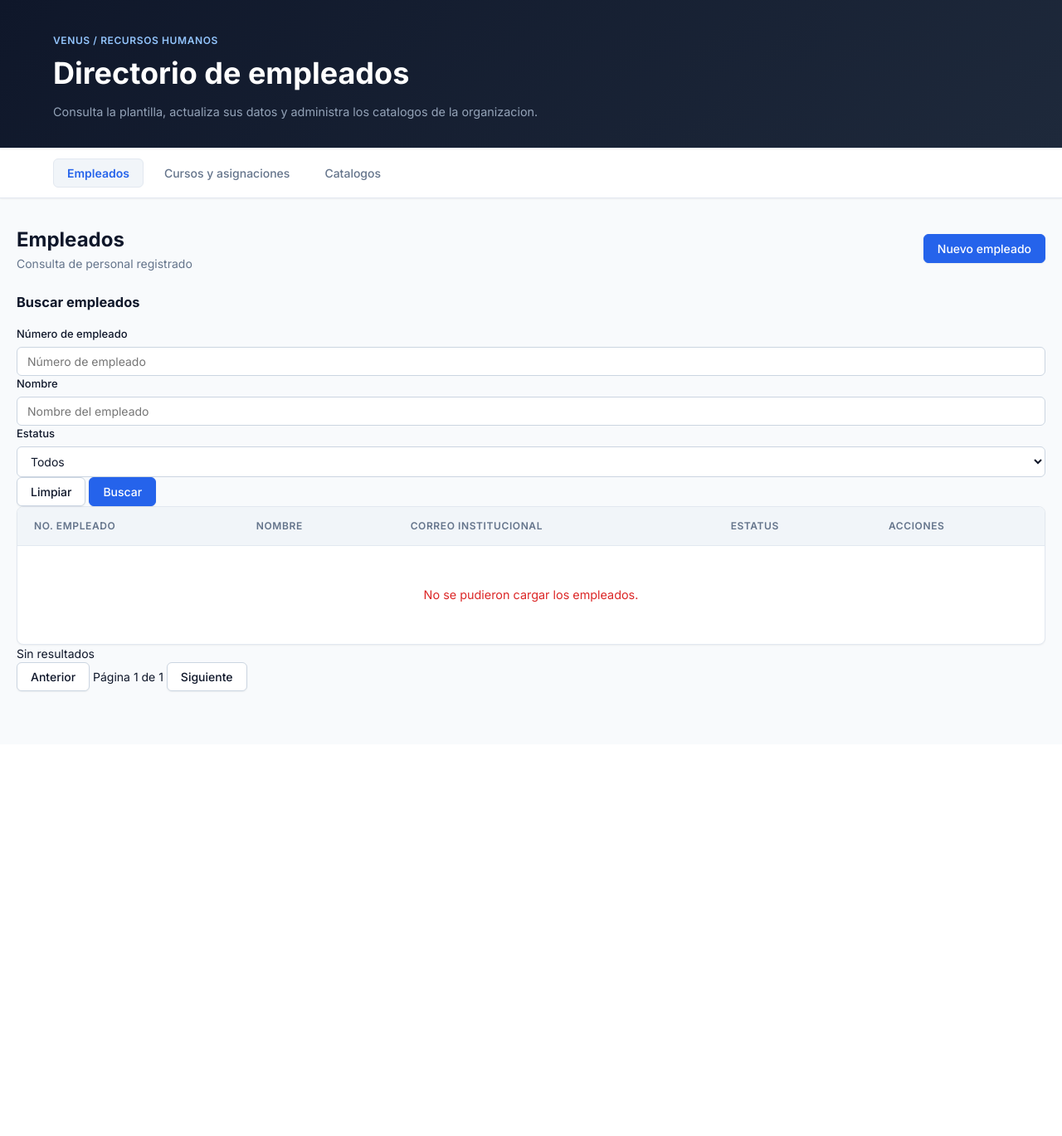
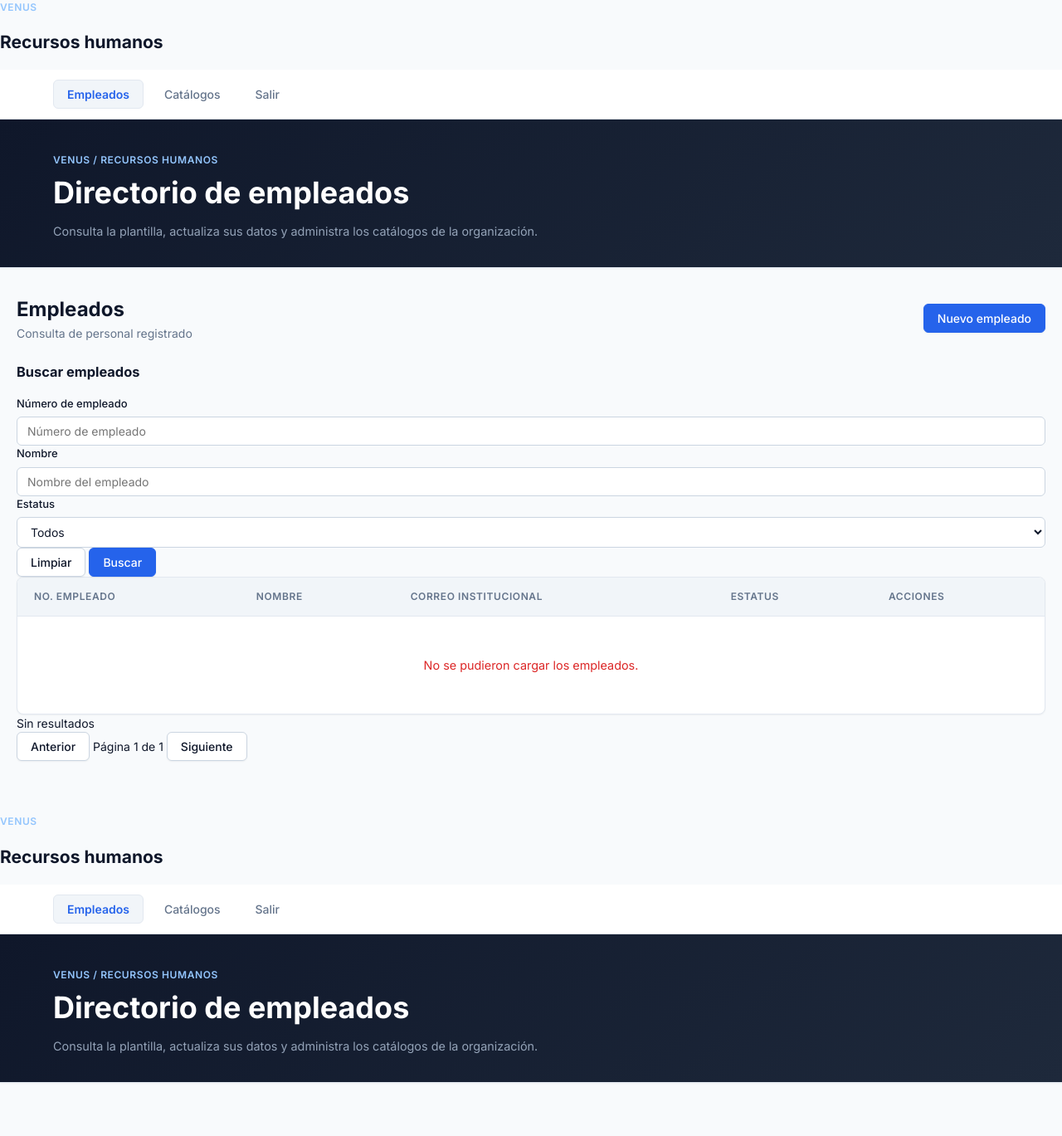
Before and after one commit to TatoXD32/Sarita.NoSQL.Venus, a web app: page / in a window 1280 px wide. Shown: the whole page at 83% size. Before the commit the page ends 834 px from the top, so only its background shows below. Run offline with its HTML, style and script files only (its server is not run), Linux system fonts and the light colour scheme; data that the repository does not hold is empty.

Commit message:
Interfaz: implementar estructura principal y menu lateral

```diff
--- a/src/main/webapp/index.html
+++ b/src/main/webapp/index.html
@@ -1,3 +1,4 @@
+
 <!DOCTYPE html>
 <html lang="es">
 <head>
@@ -6,27 +7,183 @@
     <title>Venus | Recursos humanos</title>
     <link rel="stylesheet" href="styles.css">
 </head>
+
 <body>
-<header>
+
+<div class="app-layout">
+
+    <!-- BARRA LATERAL GENERAL -->
+    <aside class="app-sidebar">
+
+        <div class="sidebar-brand">
+            <p class="eyebrow">VENUS</p>
+            <h2>Recursos humanos</h2>
+        </div>
+
+        <nav class="tabs sidebar-navigation"
+             aria-label="Secciones principales">
+
+            <button
+                class="active"
+                data-view="employees-view"
+                type="button">
+                Empleados
+            </button>
+
+            <button
+                data-view="catalogs-view"
+                type="button">
+                Catálogos
+            </button>
+
+            <button id="exit-app" type="button">
+                Salir
+            </button>
+
+        </nav>
+
+    </aside>
+
+    <!-- CONTENIDO GENERAL -->
+    <div class="app-main">
+
+        <header class="app-header">
             <p class="eyebrow">Venus / Recursos humanos</p>
             <h1>Directorio de empleados</h1>
-    <p>Consulta la plantilla, actualiza sus datos y administra los catalogos de la organizacion.</p>
+            <p>
+                Consulta la plantilla, actualiza sus datos
+                y administra los catálogos de la organización.
+            </p>
         </header>
-<nav class="tabs" aria-label="Secciones principales">
-    <button class="active" data-view="employees-view" type="button">Empleados</button>
-    <button data-view="courses-view" type="button">Cursos y asignaciones</button>
-    <button data-view="catalogs-view" type="button">Catalogos</button>
-</nav>
+
         <main>
             <div id="app-shell"></div>
         </main>
-<dialog id="edit-dialog"><div id="employee-form-slot"></div></dialog>
+
+    </div>
+
+</div>
+
+<!-- FORMULARIO DE EMPLEADOS -->
+<dialog id="edit-dialog">
+    <div id="employee-form-slot"></div>
+</dialog>
+
+<!-- DETALLE DEL EMPLEADO -->
 <dialog id="detail-dialog">
     <article class="detail-modal">
-        <div class="detail-heading"><div><p class="eyebrow">Ficha de personal</p><h2 id="detail-name">Empleado</h2></div><button type="button" id="close-detail">Cerrar</button></div>
+
+        <div class="detail-heading">
+            <div>
+                <p class="eyebrow">Ficha de personal</p>
+                <h2 id="detail-name">Empleado</h2>
+            </div>
+
+            <button type="button" id="close-detail">
+                Cerrar
+            </button>
+        </div>
+
         <div id="employee-detail" class="detail-content"></div>
+
     </article>
 </dialog>
+
 <script src="js/app.js"></script>
+
 </body>
 </html>
+<!DOCTYPE html>
+<html lang="es">
+<head>
+    <meta charset="UTF-8">
+    <meta name="viewport" content="width=device-width, initial-scale=1.0">
+    <title>Venus | Recursos humanos</title>
+    <link rel="stylesheet" href="styles.css">
+</head>
+
+<body>
+
+<div class="app-layout">
+
+    <!-- BARRA LATERAL GENERAL -->
+    <aside class="app-sidebar">
+
+        <div class="sidebar-brand">
+            <p class="eyebrow">VENUS</p>
+            <h2>Recursos humanos</h2>
+        </div>
+
+        <nav class="tabs sidebar-navigation"
+             aria-label="Secciones principales">
+
+            <button
+                class="active"
+                data-view="employees-view"
+                type="button">
+                Empleados
+            </button>
+
+            <button
+                data-view="catalogs-view"
+                type="button">
+                Catálogos
+            </button>
+
+            <button id="exit-app" type="button">
+                Salir
+            </button>
+
+        </nav>
+
+    </aside>
+
+    <!-- CONTENIDO GENERAL -->
+    <div class="app-main">
+
+        <header class="app-header">
+            <p class="eyebrow">Venus / Recursos humanos</p>
+            <h1>Directorio de empleados</h1>
+            <p>
+                Consulta la plantilla, actualiza sus datos
+                y administra los catálogos de la organización.
+            </p>
+        </header>
+
+        <main>
+            <div id="app-shell"></div>
+        </main>
+
+    </div>
+
+</div>
+
+<!-- FORMULARIO DE EMPLEADOS -->
+<dialog id="edit-dialog">
+    <div id="employee-form-slot"></div>
+</dialog>
+
+<!-- DETALLE DEL EMPLEADO -->
+<dialog id="detail-dialog">
+    <article class="detail-modal">
+
+        <div class="detail-heading">
+            <div>
+                <p class="eyebrow">Ficha de personal</p>
+                <h2 id="detail-name">Empleado</h2>
+            </div>
+
+            <button type="button" id="close-detail">
+                Cerrar
+            </button>
+        </div>
+
+        <div id="employee-detail" class="detail-content"></div>
+
+    </article>
+</dialog>
+
+<script src="js/app.js"></script>
+
+</body>
+</html>
```
Lines whose indentation alone changed are shown as unchanged.
